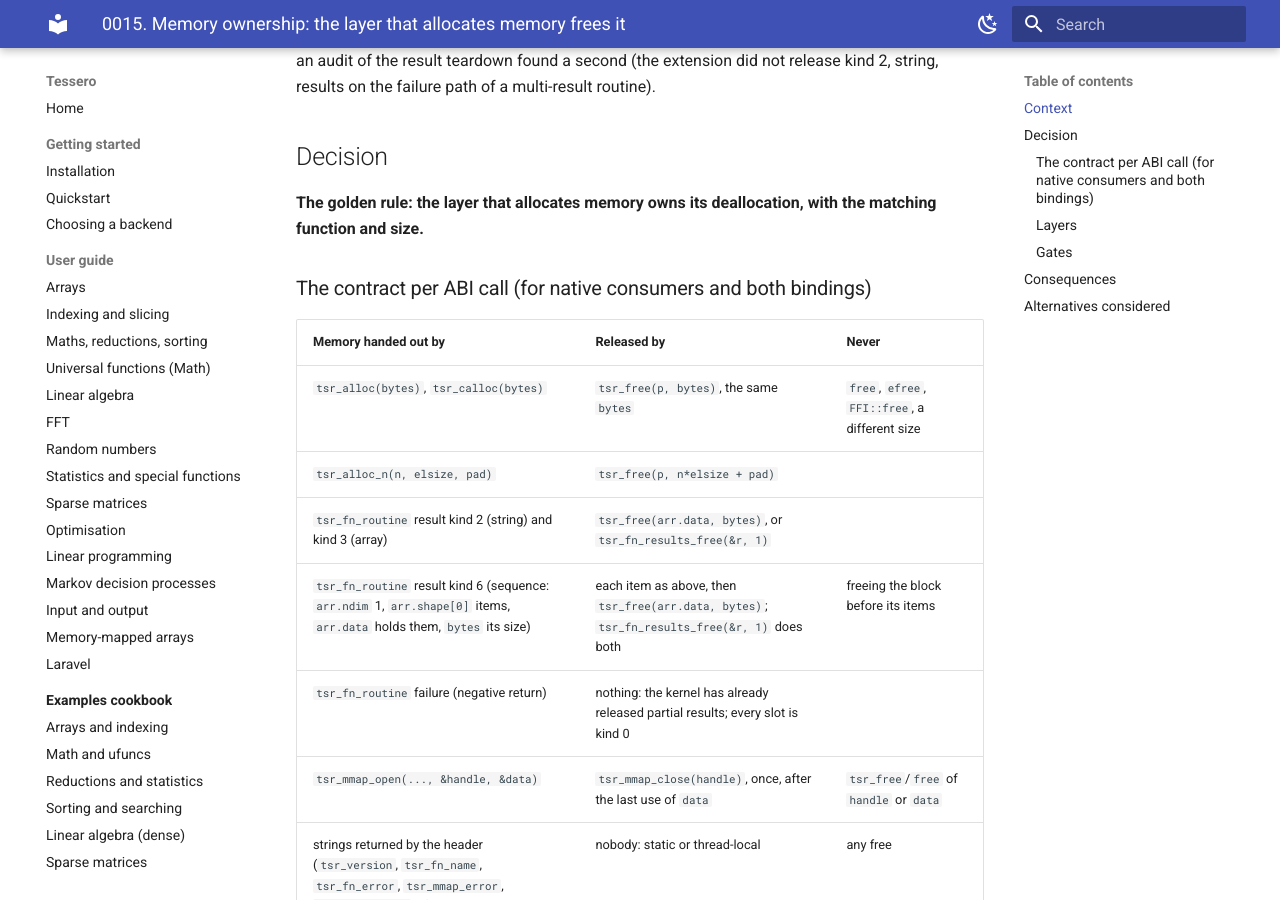
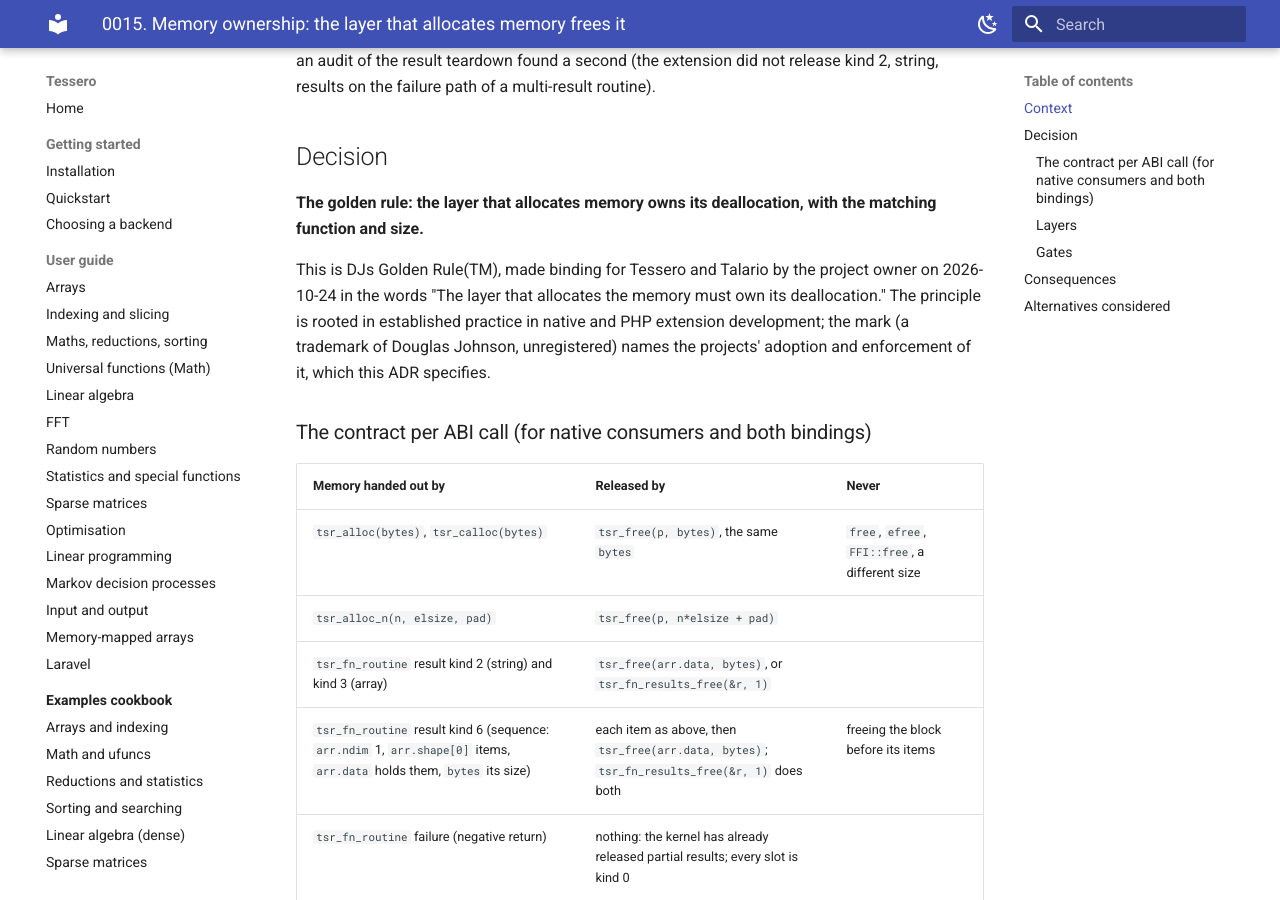
Before and after one commit to DMJ-CV-91913/tessero, an MkDocs documentation site: the page built from docs/architecture/adr/0015-memory-ownership.md, in a window 1280 px wide and 900 px high, scrolled down 680 px. Built offline with MkDocs 1.6.1 and Material for MkDocs 9.7.7, drawn with Linux system fonts in a browser that asks for light colours.

Commit message:
Baseline commit for Beta Version of the Tessero Project; Authored by Douglas Johnson and Co-Authored using Claude's Opus 4.8LLM, October 4th, 2026, and subsequent commit using Opus 5.5LLM, October 24th, 2026.
Co-Authored-By: Claude Opus 5.5 <noreply@anthropic.com>

```diff
--- a/docs/architecture/adr/0015-memory-ownership.md
+++ b/docs/architecture/adr/0015-memory-ownership.md
@@ -23,6 +23,11 @@ of a multi-result routine).
 ## Decision
 
 **The golden rule: the layer that allocates memory owns its deallocation, with the matching function and size.**
+
+This is DJs Golden Rule(TM), made binding for Tessero and Talario by the project owner on 2026-10-24 in the
+words "The layer that allocates the memory must own its deallocation." The principle is rooted in established
+practice in native and PHP extension development; the mark (a trademark of Douglas Johnson, unregistered) names
+the projects' adoption and enforcement of it, which this ADR specifies.
 
 ### The contract per ABI call (for native consumers and both bindings)
 
```
Also changed, not shown: docs/project/security-review-2026-10.md (+2 -1 lines).
